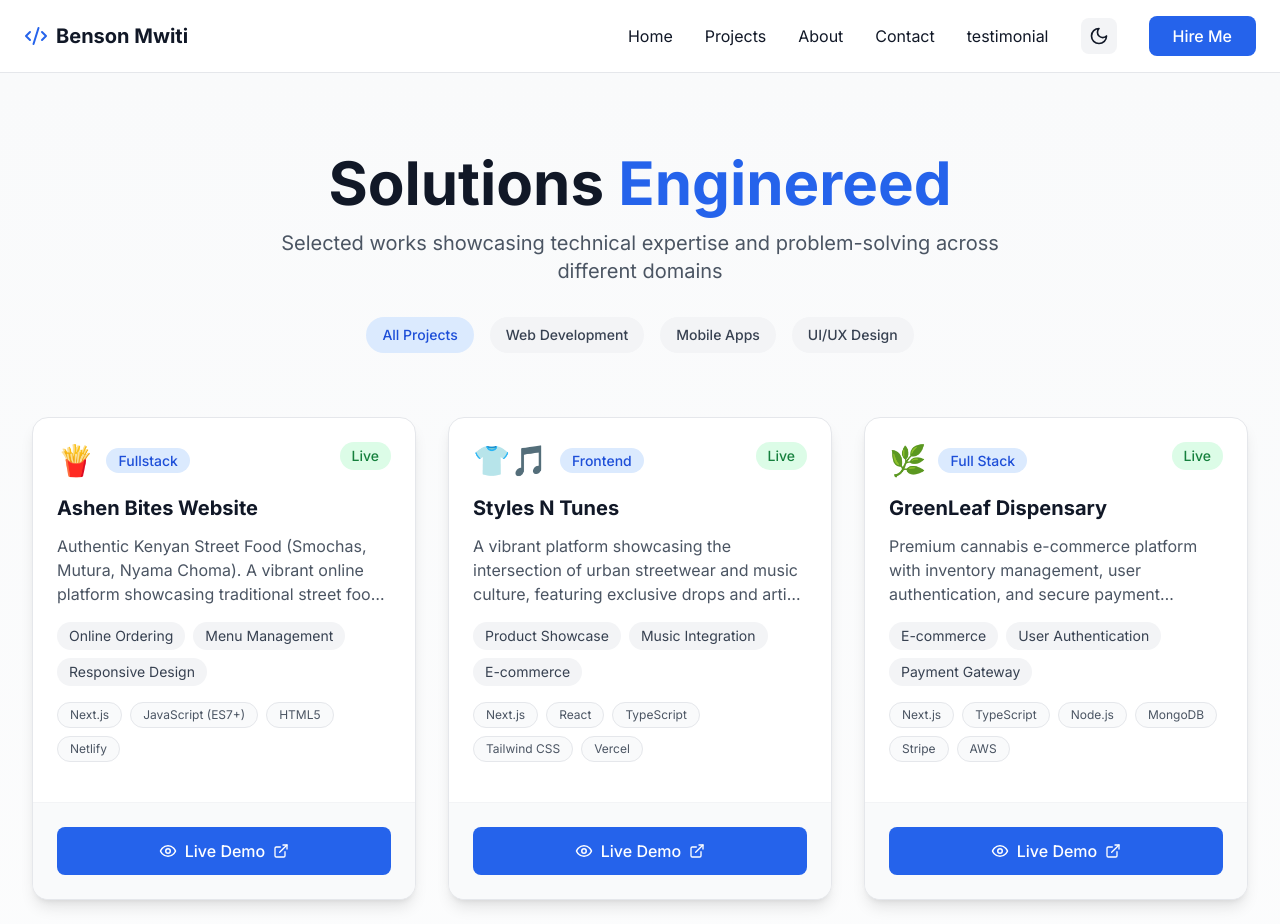
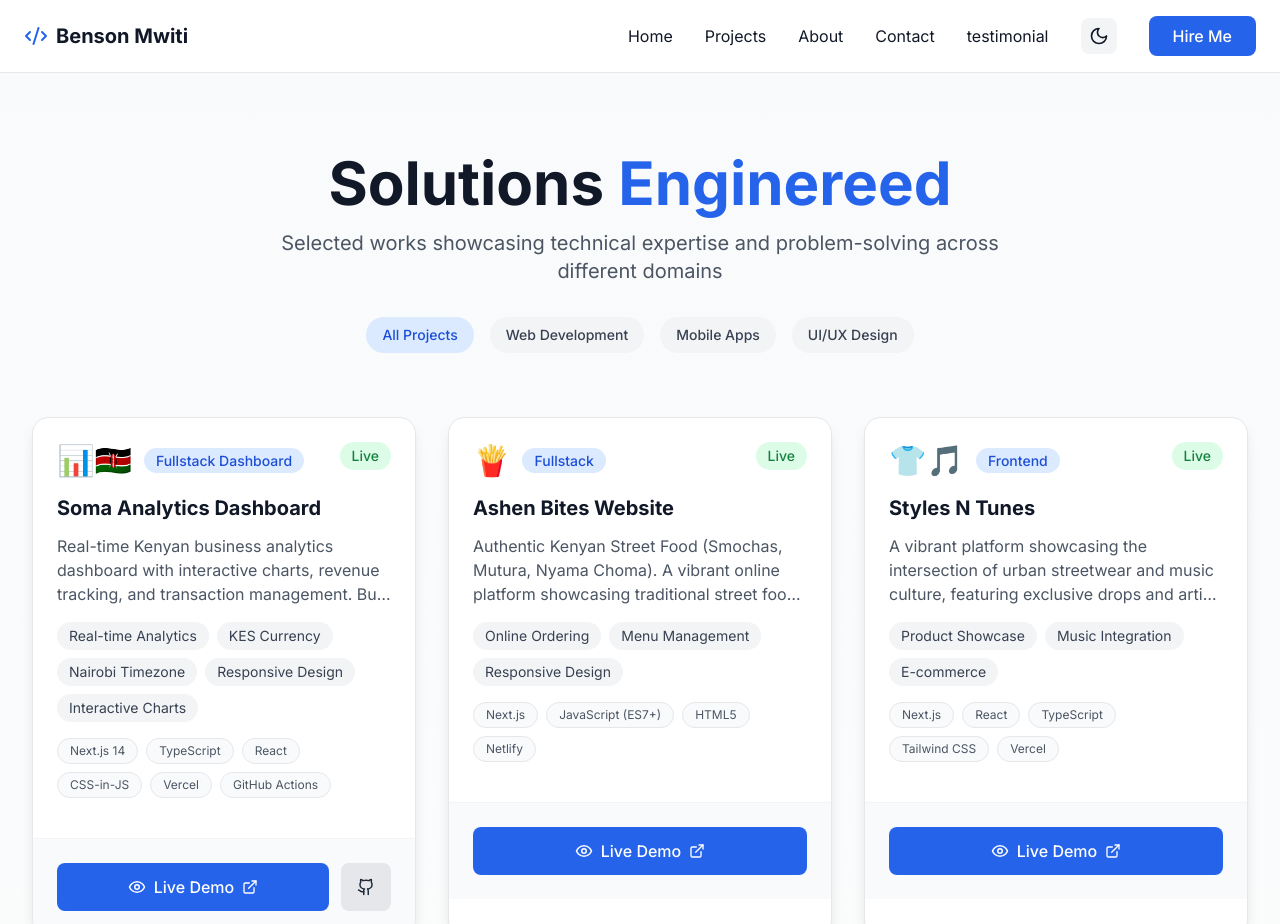
Before and after one commit to Mamoshi572/benson-portfolio, a Next.js app: page /projects in a window 1280 px wide. Shown: the top 924 px of the page. Built offline with nearby package versions, Linux system fonts and the light colour scheme.

Commit message:
Add Soma Analytics project to portfolio

```diff
--- a/app/projects/page.tsx
+++ b/app/projects/page.tsx
@@ -6,6 +6,19 @@ import Image from "next/image";
 
 export default function ProjectsPage() {
   const projects = [
+
+   {
+  title: "Soma Analytics Dashboard",
+  description: "Real-time Kenyan business analytics dashboard with interactive charts, revenue tracking, and transaction management. Built specifically for Kenyan enterprises with local context and KES currency.",
+  category: "Fullstack Dashboard",
+  tech: ["Next.js 14", "TypeScript", "React", "CSS-in-JS", "Vercel", "GitHub Actions"],
+  status: "Live",
+  link: "https://soma-analytics.vercel.app",
+  emoji: "📊🇰🇪",
+  features: ["Real-time Analytics", "KES Currency", "Nairobi Timezone", "Responsive Design", "Interactive Charts"],
+  github: "https://github.com/mamoshi572/soma-analytics",
+},
+
     {
       title: "Ashen Bites Website",
       description:
@@ -18,6 +31,7 @@ export default function ProjectsPage() {
       features: ["Online Ordering", "Menu Management", "Responsive Design"],
       github: "#",
     },
+
     {
       title: "Styles N Tunes",
       description:
```
